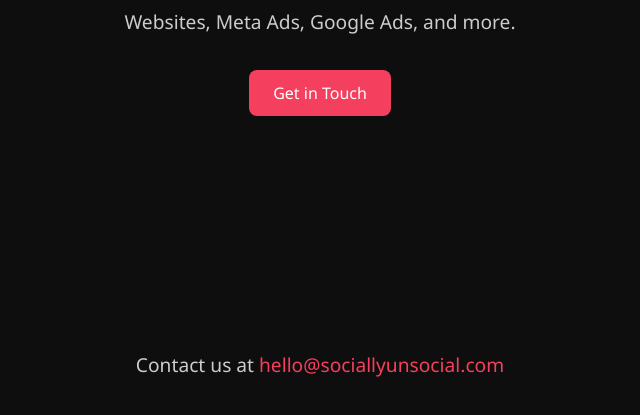
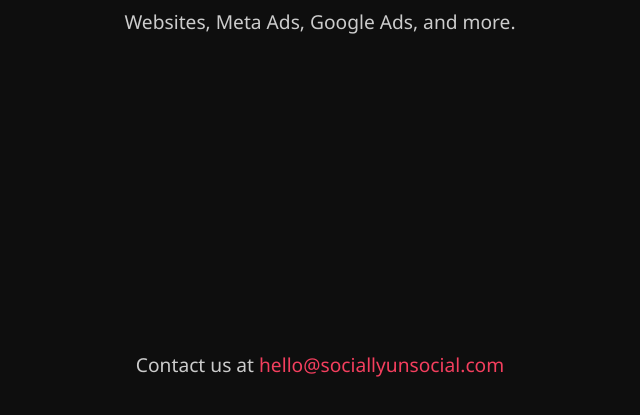
Before and after one commit to rvjattan/sociallyunsocial, a plain HTML site: page index.html in a window 1280 px wide. Shown: the part 371-786 px from the top of the page, without its empty margins (320-960 px from the left). Drawn offline with Linux system fonts and the light colour scheme.

Commit message:
Update index.html

```diff
--- a/index.html
+++ b/index.html
@@ -16,7 +16,6 @@
     <section class="cta">
       <h2>Let’s Build Your Brand Online</h2>
       <p>Websites, Meta Ads, Google Ads, and more.</p>
-      <a href="#contact" class="btn">Get in Touch</a>
     </section>
   </main>
 
```
